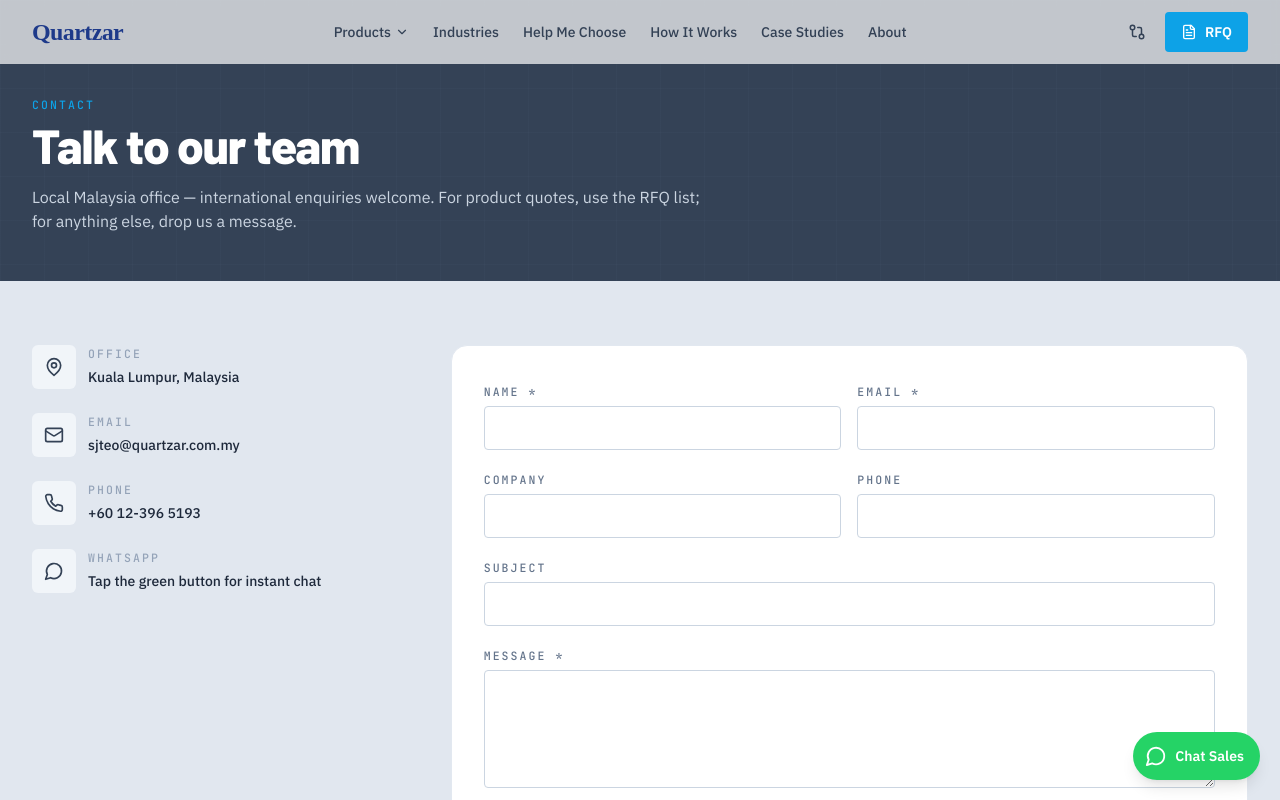
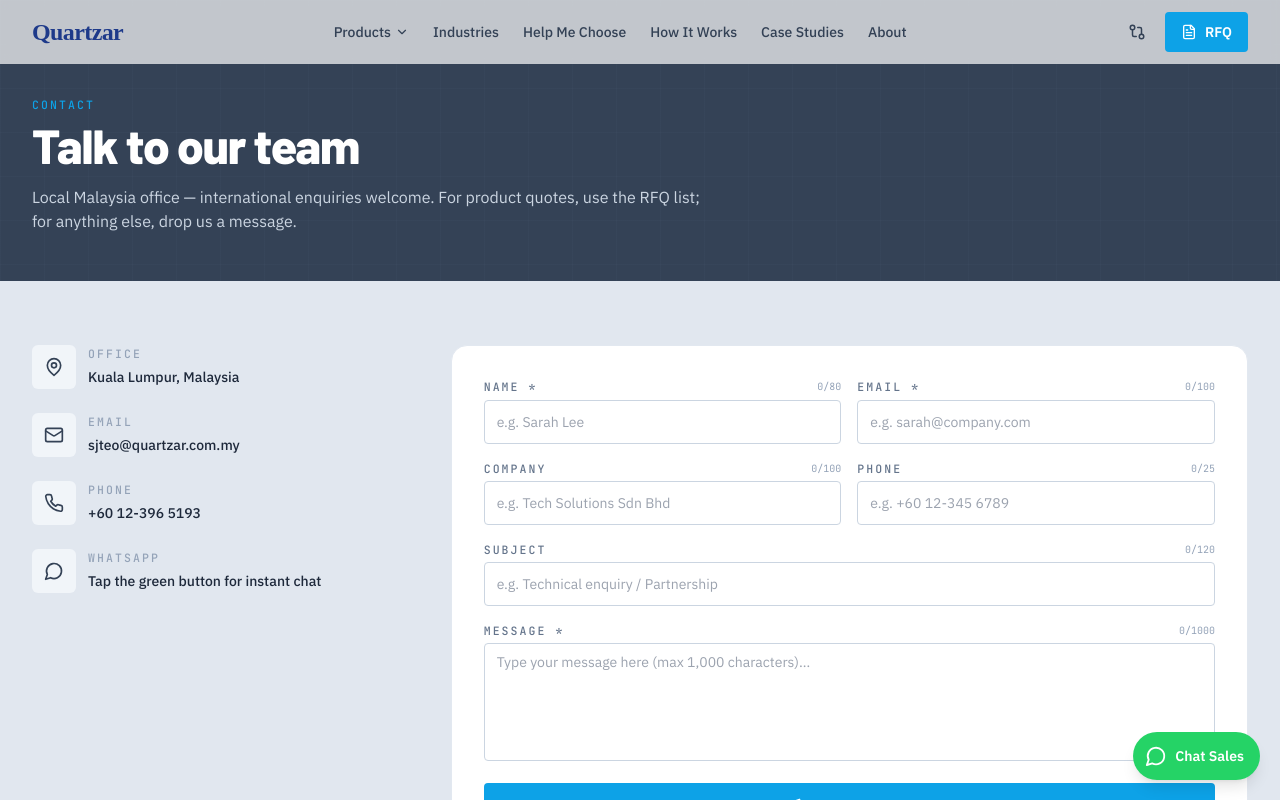
Before and after one commit to sjteo398/techup-catalog, a React (Vite) app: page /contact in a window 1280 px wide. Shown: the top 800 px of the page. Built offline with nearby package versions, Linux system fonts and the light colour scheme; a web font is replaced by a local one.

Commit message:
Add input format restrictions, email regex validation, placeholders, and character counters to RFQ and Contact forms

```diff
--- a/src/components/RFQDrawer.jsx
+++ b/src/components/RFQDrawer.jsx
@@ -11,21 +11,53 @@ export default function RFQDrawer() {
   const [done, setDone] = useState(false);
   const [form, setForm] = useState({ company: "", contact_name: "", email: "", phone: "", country: "", target_price: "", delivery_location: "", timeline: "", message: "" });
 
-  const set = (k) => (e) => setForm({ ...form, [k]: e.target.value });
+  const setField = (field, maxLen, stripPattern) => (e) => {
+    let val = e.target.value;
+    if (stripPattern) {
+      val = val.replace(stripPattern, "");
+    }
+    if (maxLen && val.length > maxLen) {
+      val = val.slice(0, maxLen);
+    }
+    setForm((prev) => ({ ...prev, [field]: val }));
+  };
 
   const submit = async (e) => {
     e.preventDefault();
-    if (!form.company || !form.contact_name || !form.email) { toast.error("Please fill company, name and email."); return; }
+    if (!form.company.trim() || !form.contact_name.trim() || !form.email.trim()) {
+      toast.error("Please fill in Company, Name, and Email.");
+      return;
+    }
+    const emailRegex = /^[^\s@]+@[^\s@]+\.[^\s@]+$/;
+    if (!emailRegex.test(form.email.trim())) {
+      toast.error("Please enter a valid email address (e.g. name@company.com).");
+      return;
+    }
     setSubmitting(true);
     try {
       await api.post("/rfq", { ...form, items: rfqItems.map((i) => ({ model: i.model, slug: i.slug, quantity: i.quantity, note: i.note })) });
-      setDone(true); clearRFQ();
+      setDone(true);
+      clearRFQ();
       toast.success("RFQ submitted — our team will respond shortly.");
-    } catch { toast.error("Something went wrong. Please try again."); }
-    finally { setSubmitting(false); }
+    } catch (err) {
+      toast.error(err?.response?.data?.message || "Something went wrong. Please try again.");
+    } finally {
+      setSubmitting(false);
+    }
   };
 
   if (!rfqOpen) return null;
+
+  const fieldsConfig = [
+    { key: "company", label: "Company name *", type: "text", max: 100, placeholder: "e.g. Quartzar Solutions Sdn Bhd" },
+    { key: "contact_name", label: "Your name *", type: "text", max: 80, strip: /[^a-zA-Z\s\.\-']/g, placeholder: "e.g. Alex Wong" },
+    { key: "email", label: "Email *", type: "email", max: 100, placeholder: "e.g. alex@company.com" },
+    { key: "phone", label: "Phone", type: "tel", max: 25, strip: /[^\d\+\-\s\(\)]/g, placeholder: "e.g. +60 12-345 6789" },
+    { key: "country", label: "Country", type: "text", max: 60, placeholder: "e.g. Malaysia" },
+    { key: "delivery_location", label: "Delivery location", type: "text", max: 120, placeholder: "e.g. Penang, Malaysia" },
+    { key: "timeline", label: "Required timeline", type: "text", max: 60, placeholder: "e.g. 2–3 weeks / Q3 2026" },
+    { key: "target_price", label: "Target price (optional)", type: "text", max: 50, placeholder: "e.g. MYR 15,000" }
+  ];
 
   return (
     <div className="fixed inset-0 z-[60]" data-testid="rfq-drawer">
@@ -66,7 +98,7 @@ export default function RFQDrawer() {
                       <button onClick={() => updateQty(i.slug, i.quantity + 1)} className="w-7 h-7 grid place-items-center rounded border border-slate-200 hover:bg-slate-50"><Plus size={13} /></button>
                       <button onClick={() => removeRFQ(i.slug)} className="ml-auto w-7 h-7 grid place-items-center rounded text-red-500 hover:bg-red-50"><Trash2 size={14} /></button>
                     </div>
-                    <input value={i.note} onChange={(e) => updateNote(i.slug, e.target.value)} placeholder="Note (config, memory, storage…)" className="mt-2 w-full h-8 px-2 text-xs border border-slate-200 rounded" />
+                    <input value={i.note} maxLength={200} onChange={(e) => updateNote(i.slug, e.target.value)} placeholder="Note (config, memory, storage…)" className="mt-2 w-full h-8 px-2 text-xs border border-slate-200 rounded" />
                   </div>
                 </div>
               ))}
@@ -78,15 +110,37 @@ export default function RFQDrawer() {
         ) : (
           <form onSubmit={submit} className="flex-1 overflow-y-auto p-4 space-y-3">
             <p className="text-xs text-slate-500 mono">{rfqItems.length} line item(s) attached to this request.</p>
-            {[["company","Company name *"],["contact_name","Your name *"],["email","Email *"],["phone","Phone"],["country","Country"],["delivery_location","Delivery location"],["timeline","Required timeline"],["target_price","Target price (optional)"]].map(([k,l]) => (
-              <div key={k}>
-                <label className="eyebrow text-slate-500">{l}</label>
-                <input data-testid={`rfq-field-${k}`} value={form[k]} onChange={set(k)} className="mt-1 w-full h-10 px-3 border border-slate-300 rounded-md text-sm focus:ring-2 focus:ring-[hsl(var(--primary))] outline-none" />
+            {fieldsConfig.map(({ key, label, type, max, strip, placeholder }) => (
+              <div key={key}>
+                <div className="flex justify-between items-center">
+                  <label className="eyebrow text-slate-500">{label}</label>
+                  <span className="text-[10px] text-slate-400 font-mono">{form[key]?.length || 0}/{max}</span>
+                </div>
+                <input
+                  data-testid={`rfq-field-${key}`}
+                  type={type}
+                  value={form[key]}
+                  maxLength={max}
+                  placeholder={placeholder}
+                  onChange={setField(key, max, strip)}
+                  className="mt-1 w-full h-10 px-3 border border-slate-300 rounded-md text-sm focus:ring-2 focus:ring-[hsl(var(--primary))] outline-none"
+                />
               </div>
             ))}
             <div>
-              <label className="eyebrow text-slate-500">Message</label>
-              <textarea data-testid="rfq-field-message" value={form.message} onChange={set("message")} rows={3} className="mt-1 w-full px-3 py-2 border border-slate-300 rounded-md text-sm focus:ring-2 focus:ring-[hsl(var(--primary))] outline-none" />
+              <div className="flex justify-between items-center">
+                <label className="eyebrow text-slate-500">Message</label>
+                <span className="text-[10px] text-slate-400 font-mono">{form.message.length}/1000</span>
+              </div>
+              <textarea
+                data-testid="rfq-field-message"
+                value={form.message}
+                maxLength={1000}
+                placeholder="Include specific configuration, certifications, or custom IO requirements…"
+                onChange={setField("message", 1000)}
+                rows={3}
+                className="mt-1 w-full px-3 py-2 border border-slate-300 rounded-md text-sm focus:ring-2 focus:ring-[hsl(var(--primary))] outline-none"
+              />
             </div>
             <div className="flex gap-2 pt-2">
               <button type="button" onClick={() => setShowForm(false)} className="h-12 px-4 rounded-md border border-slate-300 font-semibold text-sm">Back</button>
--- a/src/pages/Contact.jsx
+++ b/src/pages/Contact.jsx
@@ -8,11 +8,29 @@ export default function Contact() {
   const [form, setForm] = useState({ name: "", email: "", company: "", phone: "", subject: "", message: "" });
   const [sent, setSent] = useState(false);
   const [busy, setBusy] = useState(false);
-  const set = (k) => (e) => setForm({ ...form, [k]: e.target.value });
+
+  const setField = (field, maxLen, stripPattern) => (e) => {
+    let val = e.target.value;
+    if (stripPattern) {
+      val = val.replace(stripPattern, "");
+    }
+    if (maxLen && val.length > maxLen) {
+      val = val.slice(0, maxLen);
+    }
+    setForm((prev) => ({ ...prev, [field]: val }));
+  };
 
   const submit = async (e) => {
     e.preventDefault();
-    if (!form.name || !form.email || !form.message) { toast.error("Please fill name, email and message."); return; }
+    if (!form.name.trim() || !form.email.trim() || !form.message.trim()) {
+      toast.error("Please fill in Name, Email, and Message.");
+      return;
+    }
+    const emailRegex = /^[^\s@]+@[^\s@]+\.[^\s@]+$/;
+    if (!emailRegex.test(form.email.trim())) {
+      toast.error("Please enter a valid email address (e.g. name@company.com).");
+      return;
+    }
     setBusy(true);
     try {
       const res = await api.post("/contact", form);
@@ -28,6 +46,14 @@ export default function Contact() {
       setBusy(false);
     }
   };
+
+  const fieldsConfig = [
+    { key: "name", label: "Name *", type: "text", max: 80, strip: /[^a-zA-Z\s\.\-']/g, placeholder: "e.g. Sarah Lee", colSpan: false },
+    { key: "email", label: "Email *", type: "email", max: 100, placeholder: "e.g. sarah@company.com", colSpan: false },
+    { key: "company", label: "Company", type: "text", max: 100, placeholder: "e.g. Tech Solutions Sdn Bhd", colSpan: false },
+    { key: "phone", label: "Phone", type: "tel", max: 25, strip: /[^\d\+\-\s\(\)]/g, placeholder: "e.g. +60 12-345 6789", colSpan: false },
+    { key: "subject", label: "Subject", type: "text", max: 120, placeholder: "e.g. Technical enquiry / Partnership", colSpan: true }
+  ];
 
   return (
     <Layout>
@@ -59,15 +85,37 @@ export default function Contact() {
             </div>
           ) : (
             <form onSubmit={submit} className="bg-white rounded-2xl border border-slate-200 p-6 sm:p-8 grid sm:grid-cols-2 gap-4" data-testid="contact-form">
-              {[["name", "Name *", "text"], ["email", "Email *", "email"], ["company", "Company", "text"], ["phone", "Phone", "text"], ["subject", "Subject", "text"]].map(([k, l, t]) => (
-                <div key={k} className={k === "subject" ? "sm:col-span-2" : ""}>
-                  <label className="eyebrow text-slate-500">{l}</label>
-                  <input data-testid={`contact-${k}`} type={t} value={form[k]} onChange={set(k)} className="mt-1 w-full h-11 px-3 border border-slate-300 rounded-md text-sm focus:ring-2 focus:ring-[hsl(var(--primary))] outline-none" />
+              {fieldsConfig.map(({ key, label, type, max, strip, placeholder, colSpan }) => (
+                <div key={key} className={colSpan ? "sm:col-span-2" : ""}>
+                  <div className="flex justify-between items-center">
+                    <label className="eyebrow text-slate-500">{label}</label>
+                    <span className="text-[10px] text-slate-400 font-mono">{form[key]?.length || 0}/{max}</span>
+                  </div>
+                  <input
+                    data-testid={`contact-${key}`}
+                    type={type}
+                    value={form[key]}
+                    maxLength={max}
+                    placeholder={placeholder}
+                    onChange={setField(key, max, strip)}
+                    className="mt-1 w-full h-11 px-3 border border-slate-300 rounded-md text-sm focus:ring-2 focus:ring-[hsl(var(--primary))] outline-none"
+                  />
                 </div>
               ))}
               <div className="sm:col-span-2">
-                <label className="eyebrow text-slate-500">Message *</label>
-                <textarea data-testid="contact-message" value={form.message} onChange={set("message")} rows={5} className="mt-1 w-full px-3 py-2 border border-slate-300 rounded-md text-sm focus:ring-2 focus:ring-[hsl(var(--primary))] outline-none" />
+                <div className="flex justify-between items-center">
+                  <label className="eyebrow text-slate-500">Message *</label>
+                  <span className="text-[10px] text-slate-400 font-mono">{form.message.length}/1000</span>
+                </div>
+                <textarea
+                  data-testid="contact-message"
+                  value={form.message}
+                  maxLength={1000}
+                  placeholder="Type your message here (max 1,000 characters)…"
+                  onChange={setField("message", 1000)}
+                  rows={5}
+                  className="mt-1 w-full px-3 py-2 border border-slate-300 rounded-md text-sm focus:ring-2 focus:ring-[hsl(var(--primary))] outline-none"
+                />
               </div>
               <button data-testid="contact-submit" disabled={busy} className="sm:col-span-2 flex items-center justify-center gap-2 h-12 btn-cta rounded-md font-semibold disabled:opacity-60">
                 <Send size={18} /> {busy ? "Sending…" : "Send Message"}
```
